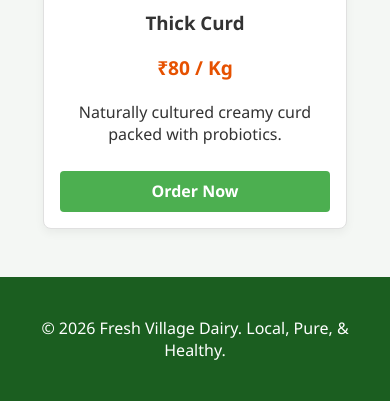
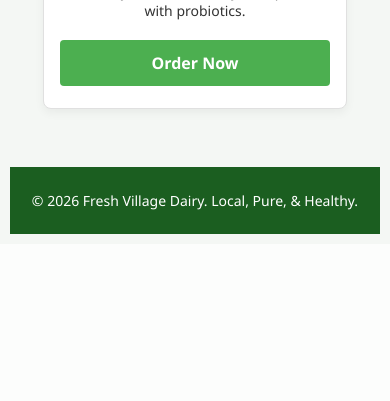
Before and after one commit to rushidalavi2007-lang/Village-Dairy, a Flask app: page / in a window 390 px wide; the page is wider, and only the part inside the window is pictured. Shown: the part 1601-2002 px from the top of that part. After the commit the page ends 1835 px from the top of that part, so only its background shows below. Run offline with Flask 3, Linux system fonts and the light colour scheme.

Commit message:
Add responsive viewport and mobile CSS rules

```diff
--- a/templates/base.html
+++ b/templates/base.html
@@ -1,6 +1,7 @@
 <!DOCTYPE html>
 <html lang="en">
 <head>
+    <meta name="viewport" content="width=device-width, initial-scale=1.0">
     <meta name="google-site-verification" content="E2CBsRne4KJpHnwSumYfwctV9_V1bMbNhDRydEizfiw" />
     <meta charset="UTF-8">
     <meta name="viewport" content="width=device-width, initial-scale=1.0">
--- a/templates/static/style.css
+++ b/templates/static/style.css
@@ -192,3 +192,15 @@ footer {
     color: white;
     margin-top: 3rem;
 }
+
+/* Mobile Responsiveness */
+@media (max-width: 768px) {
+  body { font-size: 14px; padding: 10px; margin: 0; }
+  .container, .main, header, footer { width: 100% !important; max-width: 100% !important; padding: 10px !important; box-sizing: border-box; }
+  img { max-width: 100%; height: auto; }
+  table { display: block; width: 100%; overflow-x: auto; }
+  nav, .nav, .navbar, .menu { display: flex; flex-direction: column; align-items: stretch; width: 100%; }
+  .row, .grid, .card-container { display: flex; flex-direction: column; width: 100%; }
+  button, .btn, input[type='submit'] { width: 100%; margin: 6px 0; font-size: 16px; padding: 12px; }
+  input, select, textarea { width: 100%; box-sizing: border-box; font-size: 16px; }
+}
```
